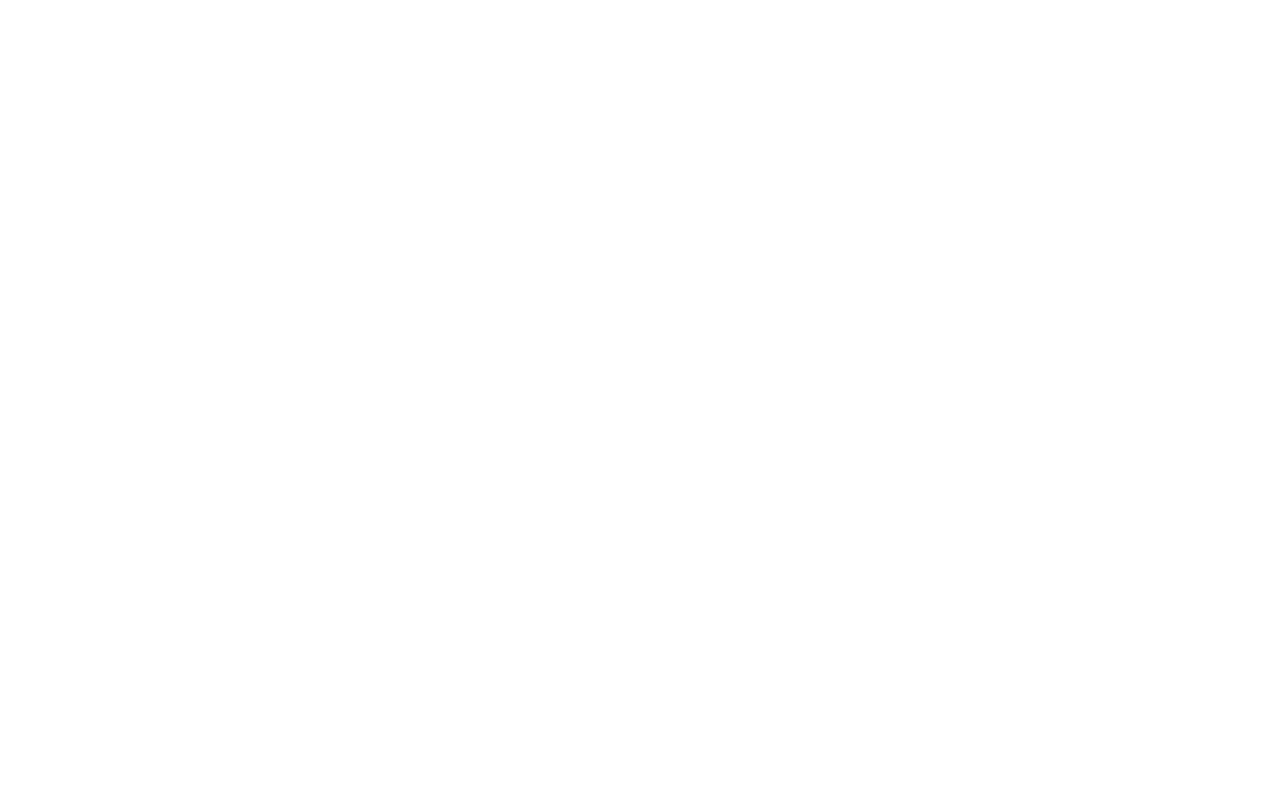
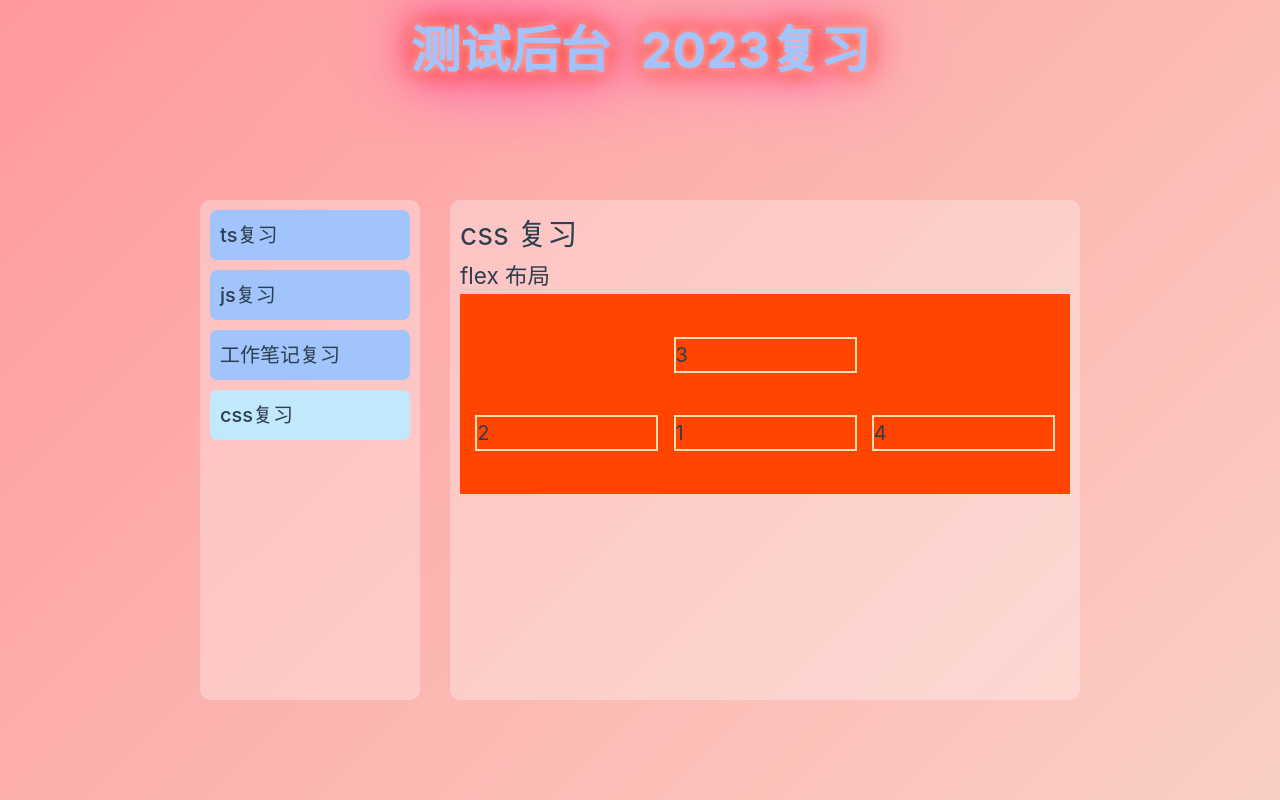
Before and after one commit to mpasdi/test-vue3, a Vue app: page /review/cssReview in a window 1280 px wide. Before the commit this address had no page. Built offline with nearby package versions, Linux system fonts and the light colour scheme.

Commit message:
feat: flex 布局测试

```diff
--- a/components.d.ts
+++ b/components.d.ts
@@ -12,8 +12,6 @@
     AInput: typeof import('ant-design-vue/es')['Input']
     ARangePicker: typeof import('ant-design-vue/es')['RangePicker']
     ATable: typeof import('ant-design-vue/es')['Table']
-    ATabPane: typeof import('ant-design-vue/es')['TabPane']
-    ATabs: typeof import('ant-design-vue/es')['Tabs']
     ATag: typeof import('ant-design-vue/es')['Tag']
     EchartRadar: typeof import('./src/components/echarts/EchartRadar.vue')['default']
     EchartsBar: typeof import('./src/components/echarts/EchartsBar.vue')['default']
--- a/src/router/modules/review.ts
+++ b/src/router/modules/review.ts
@@ -39,6 +39,14 @@
         meta: {
           title: '工作笔记复习'
         }
+      },
+      {
+        path: 'cssReview',
+        name: 'CssReview',
+        component: () => import('@/views/review/modules/CssReview.vue'),
+        meta: {
+          title: 'css复习'
+        }
       }
     ]
   }
--- /dev/null
+++ b/src/views/review/modules/CssReview.vue
@@ -0,0 +1,43 @@
+<!--
+ * @Author: lisongming
+ * @Date: 2024-03-08 09:42:49
+ * @LastEditors: lisongming
+ * @Description: 描述
+-->
+<template>
+  <div>
+    <h1>css 复习</h1>
+    <h2>flex 布局</h2>
+    <div class="css-flex">
+      <div class="css-flex_item" v-for="item in 4" :key="item">{{ item }}</div>
+    </div>
+  </div>
+</template>
+
+<script setup lang="ts"></script>
+
+<style scoped lang="less">
+  .css-flex {
+    display: flex;
+    background-color: orangered;
+    justify-content: space-evenly; // 容器： 水平方向： center，end, start, flex-end, flex-start, right, left space-around, space-between, space-evenly ;
+    font-size: 20px;
+    height: 200px;
+    // align-items: flex-start; // 容器： 垂直方向：center, start end flex-start flex-end stretch
+    align-content: space-evenly; // flex-end flex-start center space-between space-around space-evenly
+    flex-direction: row-reverse; // 容器：设置主轴 row row-reverse column column-reverse
+    flex-wrap: wrap-reverse; //nowrap wrap wrap-reverse
+
+    &_item {
+      width: 30%;
+      // height: 40px;
+      border: 2px solid wheat;
+      flex: 0 0 30%;
+      // align-self: flex-start;
+      order: 1;
+    }
+    &_item:nth-child(4) {
+      order: 0;
+    }
+  }
+</style>
--- a/src/views/review/modules/TsTest.vue
+++ b/src/views/review/modules/TsTest.vue
@@ -95,7 +95,7 @@
   }
   function returnNever(): never {
     let err: string
-    if ((err = '代码错误！')) {
+    if (err == '代码错误！') {
       throw new Error(err)
     } else {
       throw new Error(err)
```
